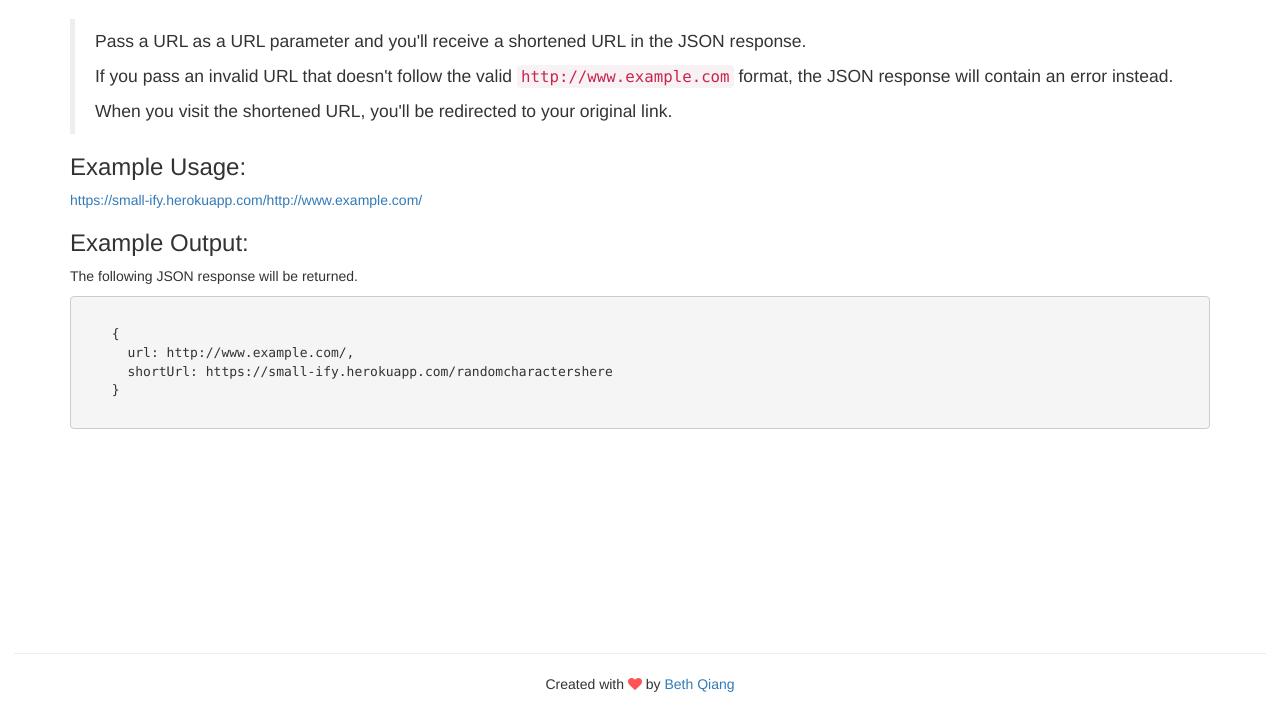
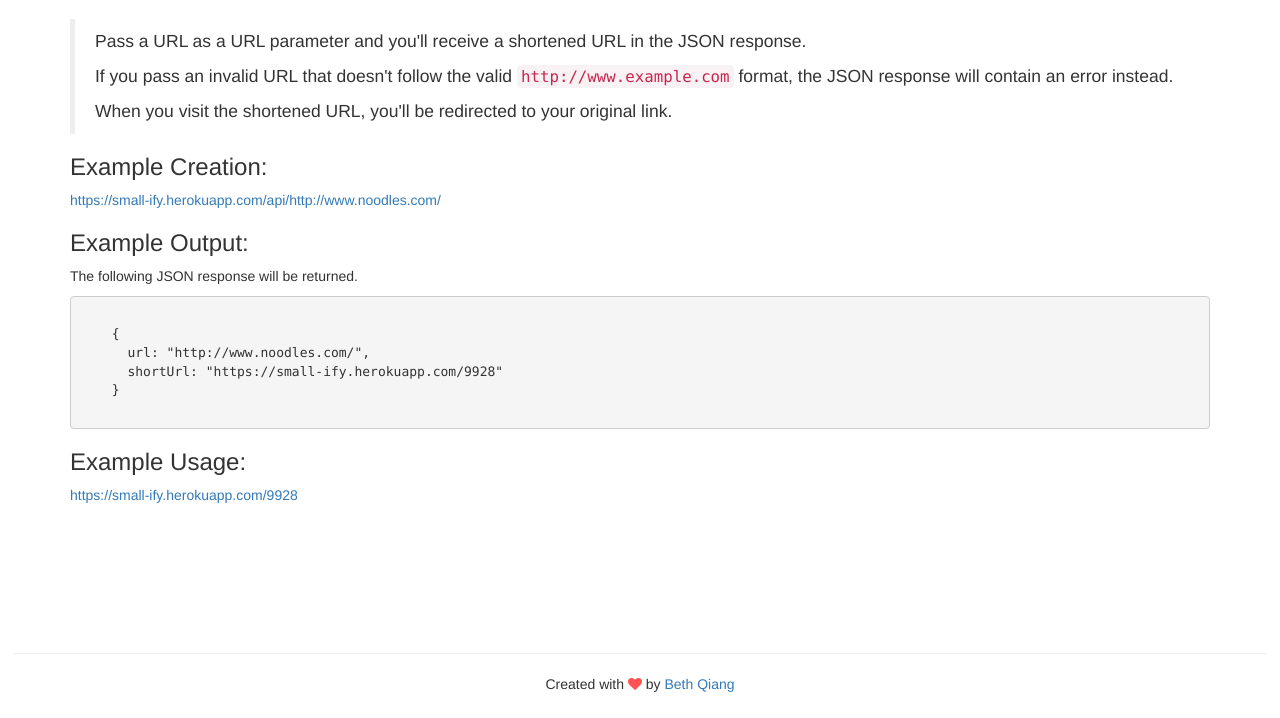
Before and after one commit to bethqiang/url-shortener, a website: page public/index.html in a window 1280 px wide. Shown: the part 82-800 px from the top of the page. Drawn offline with nearby package versions, Linux system fonts and the light colour scheme.

Commit message:
Update index.html & README w actual link

```diff
--- a/public/index.html
+++ b/public/index.html
@@ -26,17 +26,20 @@
 
     </blockquote>
 
-    <h3>Example Usage:</h3>
-    <a href="https://small-ify.herokuapp.com/http://www.example.com/">https://small-ify.herokuapp.com/http://www.example.com/</a>
+    <h3>Example Creation:</h3>
+    <a href="https://small-ify.herokuapp.com/api/http://www.noodles.com/">https://small-ify.herokuapp.com/api/http://www.noodles.com/</a>
 
     <h3>Example Output:</h3>
     <p>The following JSON response will be returned.</p>
     <pre><code>
     {
-      url: http://www.example.com/,
-      shortUrl: https://small-ify.herokuapp.com/randomcharactershere
+      url: "http://www.noodles.com/",
+      shortUrl: "https://small-ify.herokuapp.com/9928"
     }
     </code></pre>
+
+    <h3>Example Usage:</h3>
+    <a href="https://small-ify.herokuapp.com/9928">https://small-ify.herokuapp.com/9928</a>
 
   </div>
 
```
Also changed, not shown: README.md.
